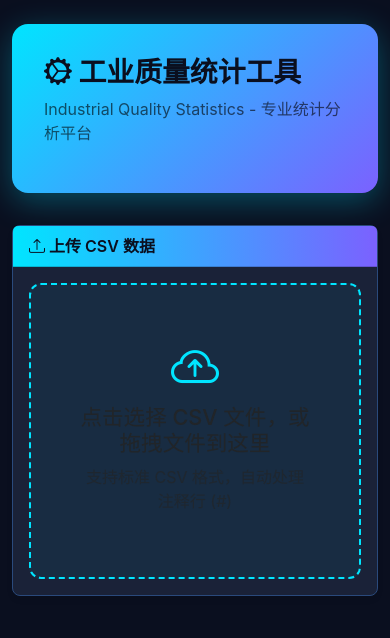
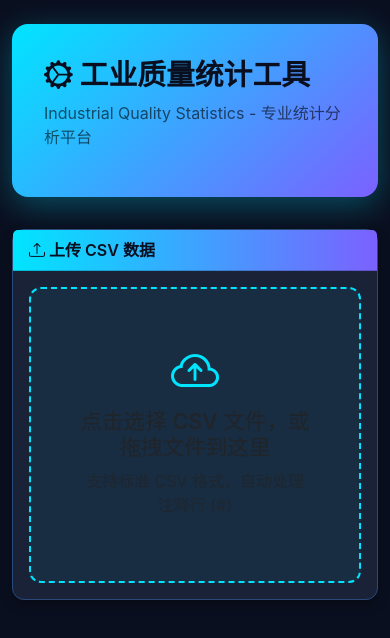
Before and after one commit to Clingers/open2026, a plain HTML site: page web/templates/index.html in a window 390 px wide. Drawn offline with nearby package versions, Linux system fonts and the light colour scheme.

Commit message:
Mobile optimization: add responsive CSS rules for screens < 768px

```diff
--- a/web/static/css/industrial-theme-upgrade.css
+++ b/web/static/css/industrial-theme-upgrade.css
@@ -2,9 +2,9 @@
 
 /* 色彩系统 */
 :root {
-  --primary: #00e5ff; /* 科技青
+  --primary: #00e5ff; /* 科技青 */
   --primary-hover: #0747a6;
-  --success: #00ff88; /* 霓绿
+  --success: #00ff88; /* 霓绿 */
   --warning: #ffeb3b;
   --danger: #ff5252;
   --chart-gradient: linear-gradient(90deg, #00e5ff 0%, #7b61ff 100%);
@@ -38,7 +38,29 @@ p, button, input, select {
   font-family: var(--font-sans);
 }
 
-/* 调试目的显示卡片边缘 */
-.card-border {
-  border: 1px solid var(--primary);
+/* 移动端适配 */
+@media (max-width: 767px) {
+  .main-header {
+    padding: 1.5rem;
+    margin-bottom: 1rem;
+  }
+  .main-header h1 {
+    font-size: 1.8rem;
+    line-height: 1.3;
+  }
+  .card {
+    border-radius: 12px;
+    width: 100%;
+    box-shadow: none;
+  }
+  .file-upload-area {
+    padding: 2rem;
+    border-radius: 12px;
+  }
+  .stats-grid {
+    grid-template-columns: 1fr;
+  }
+  .stat-card {
+    margin-bottom: 1rem;
+  }
 }
```
